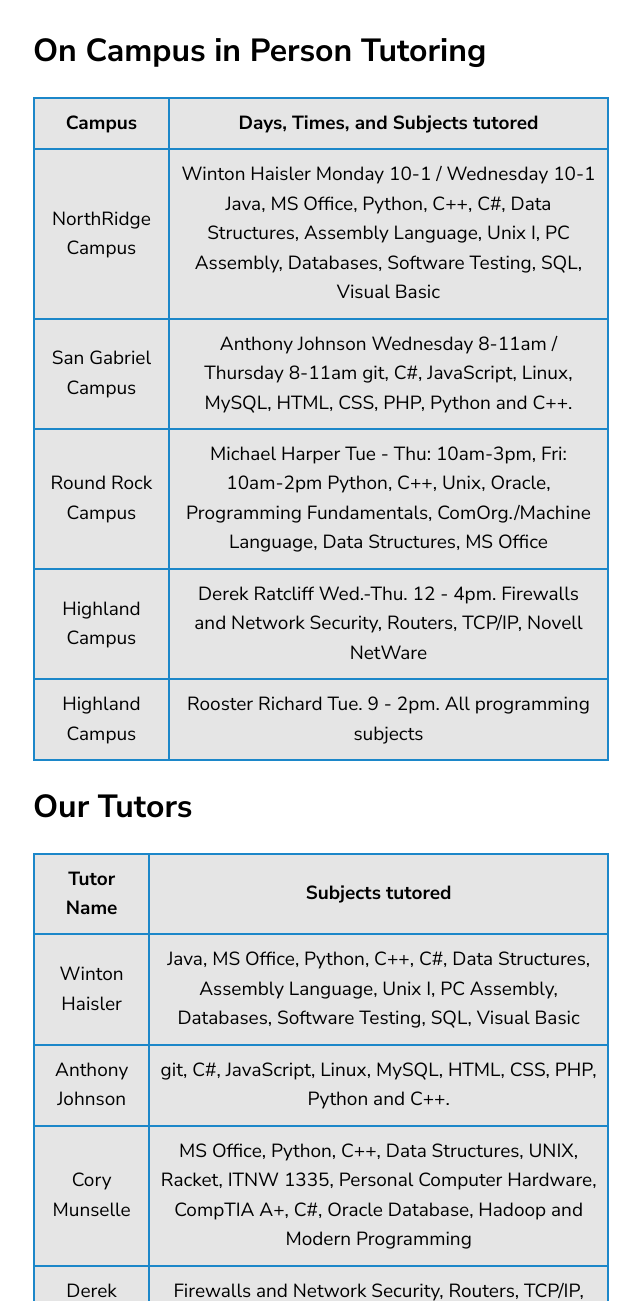
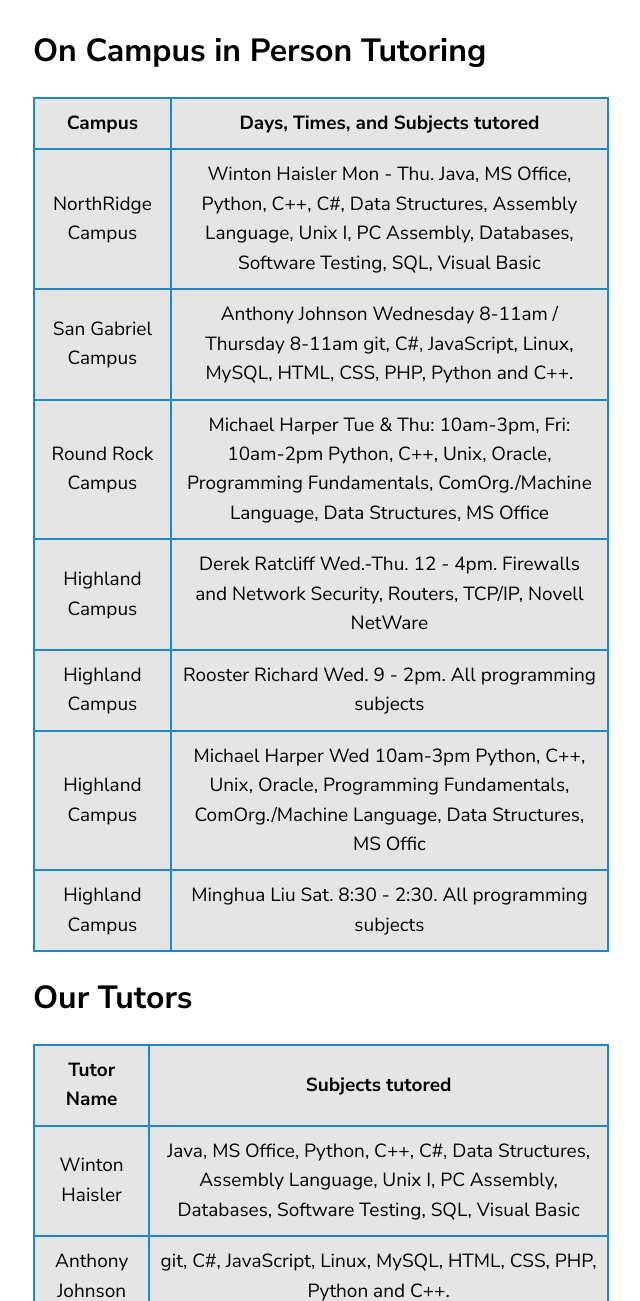
Before and after one commit to roosterrichard/acctutor, a Jekyll site: the page built from index.md, in a window 1280 px wide and 1400 px high, scrolled down 1346 px, cut to the strip 99-1400 px from the top of the window. Shown: the whole strip, without its empty margins (67-707 px from the left). Built offline with Jekyll 4.4.1, drawn with Linux system fonts in a browser that asks for light colours; our own code applies the rules of GitHub Pages for plain Markdown files.

Commit message:
Update index.md

```diff
--- a/index.md
+++ b/index.md
@@ -27,11 +27,13 @@ This is a first come first serve system where the average wait time is < 3 minut
 <tr>
 <td><b>Campus</b></td><td><b>Days, Times, and Subjects tutored</b></td>
 </tr>
-<tr><td>NorthRidge Campus</td><td>Winton Haisler Monday 10-1 / Wednesday 10-1  Java, MS Office, Python, C++, C#, Data Structures, Assembly Language, Unix I, PC Assembly, Databases, Software Testing, SQL, Visual Basic</td></tr>
+<tr><td>NorthRidge Campus</td><td>Winton Haisler Mon - Thu.  Java, MS Office, Python, C++, C#, Data Structures, Assembly Language, Unix I, PC Assembly, Databases, Software Testing, SQL, Visual Basic</td></tr>
 <tr><td>San Gabriel Campus</td><td>Anthony Johnson Wednesday 8-11am / Thursday 8-11am  git, C#, JavaScript, Linux, MySQL, HTML, CSS, PHP, Python and C++.</td></tr>
-<tr><td>Round Rock Campus</td><td>Michael Harper Tue - Thu: 10am-3pm, Fri: 10am-2pm Python, C++, Unix, Oracle, Programming Fundamentals, ComOrg./Machine Language, Data Structures, MS Office</td></tr>
+<tr><td>Round Rock Campus</td><td>Michael Harper Tue & Thu: 10am-3pm, Fri: 10am-2pm Python, C++, Unix, Oracle, Programming Fundamentals, ComOrg./Machine Language, Data Structures, MS Office</td></tr>
 <tr><td>Highland Campus</td><td>Derek Ratcliff Wed.-Thu. 12 - 4pm. Firewalls and Network Security, Routers, TCP/IP, Novell NetWare</td></tr>
-<tr><td>Highland Campus</td><td>Rooster Richard Tue. 9 - 2pm. All programming subjects</td></tr>
+<tr><td>Highland Campus</td><td>Rooster Richard Wed. 9 - 2pm. All programming subjects</td></tr>
+<tr><td>Highland Campus</td><td>Michael Harper Wed 10am-3pm Python, C++, Unix, Oracle, Programming Fundamentals, ComOrg./Machine Language, Data Structures, MS Offic</td></tr>
+<tr><td>Highland Campus</td><td>Minghua Liu Sat. 8:30 - 2:30. All programming subjects</td></tr>
 </table>
 
 ## Our Tutors
```
